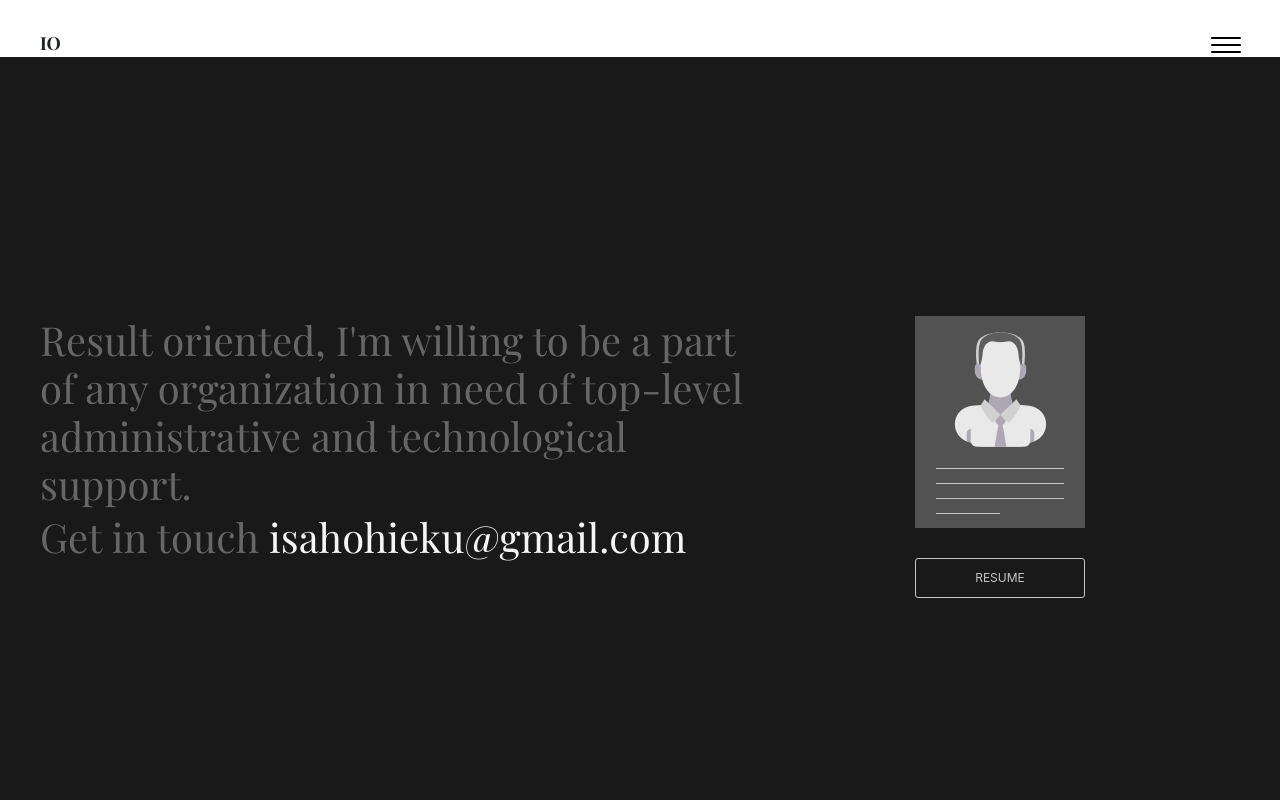
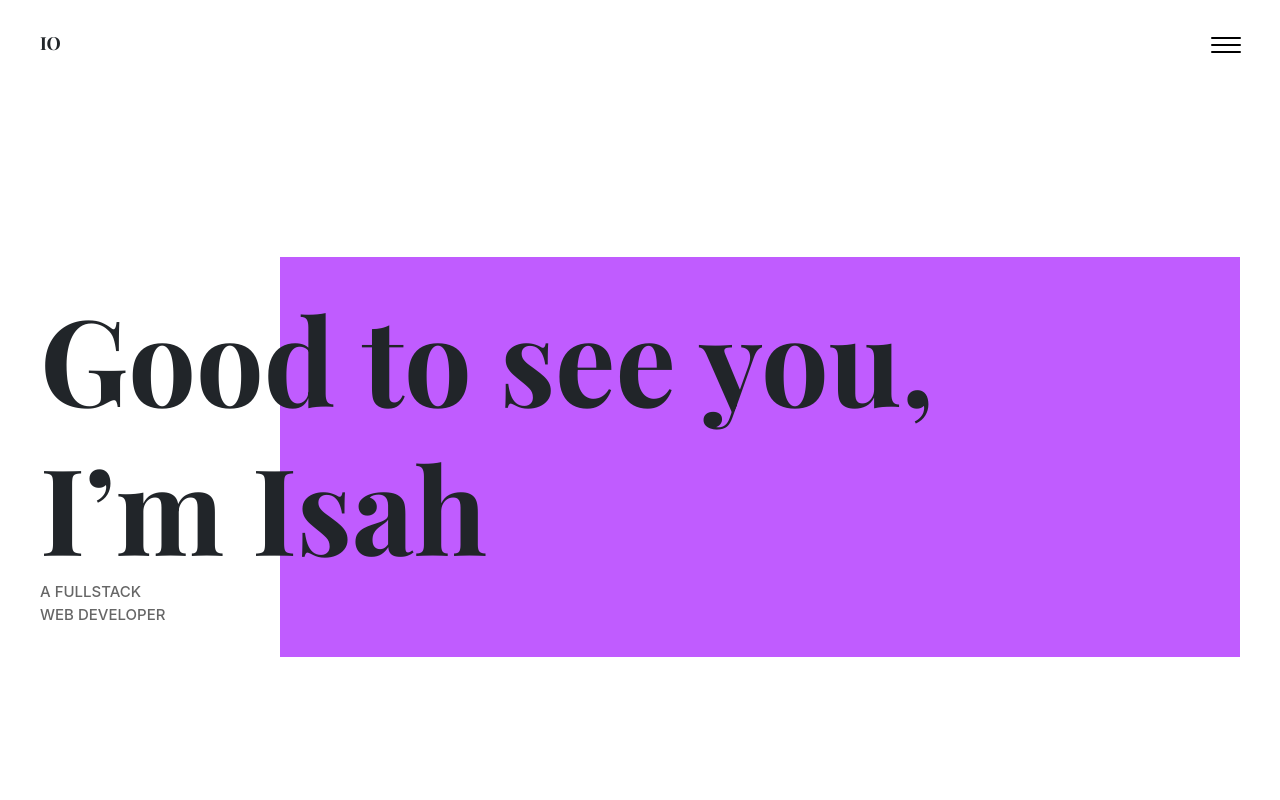
Before and after one commit to isahohieku/portfolio, an Angular app: page / in a window 1280 px wide. Shown: the top 800 px of the page. Built offline with nearby package versions, Linux system fonts and the light colour scheme.

Commit message:
Jumbotron

```diff
--- a/src/app/app.component.html
+++ b/src/app/app.component.html
@@ -1,3 +1,3 @@
 <app-header></app-header>
-
+<app-main-jumbotron></app-main-jumbotron>
 <app-footer></app-footer>
--- a/src/app/main-jumbotron/main-jumbotron.component.html
+++ b/src/app/main-jumbotron/main-jumbotron.component.html
@@ -1 +1,9 @@
-<p>main-jumbotron works!</p>
+<main class="wrapper mx-auto d-flex align-items-center position-relative">
+    <div class="underlay h-50 position-absolute"></div>
+    <div class="overlay">
+        <h1 class="text-playfair font-weight-bold">Good to see you,</h1>
+        <h1 class="text-playfair font-weight-bold">I’m Isah</h1>
+        <h4 class="text-uppercase">A Fullstack</h4>
+        <h4 class="text-uppercase">Web Developer</h4>
+    </div>
+</main>
--- a/src/app/main-jumbotron/main-jumbotron.component.scss
+++ b/src/app/main-jumbotron/main-jumbotron.component.scss
@@ -0,0 +1,25 @@
+.wrapper {
+    max-width: 120rem;
+    height: 100vh;
+}
+
+h1 {
+    font-size: 12rem;
+}
+
+h4 {
+    color: #666666;
+}
+
+.underlay {
+    background-color: rgb(192, 92, 255);
+    width: 80%;
+    right: 0;
+    top: 50%;
+    transform: translateY(-50%);
+
+}
+
+.overlay {
+    z-index: 1;
+}
```
